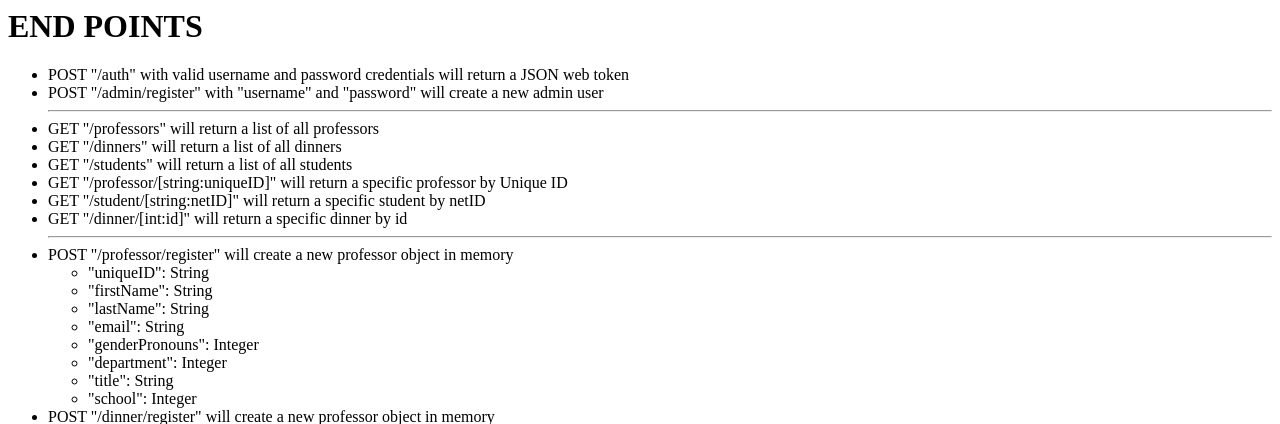
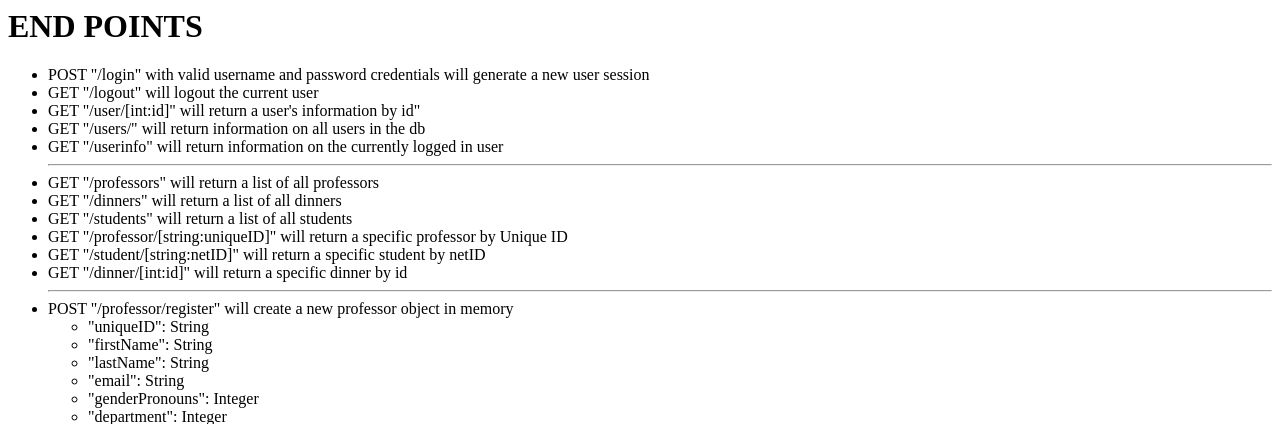
Before and after one commit to lhpc1/Duke-Conversations, a Flask app: page / in a window 1280 px wide. Shown: the top 424 px of the page. Run offline with Flask 2, Linux system fonts and the light colour scheme.

Commit message:
Updated documentation

```diff
--- a/resources/StudentResource.py
+++ b/resources/StudentResource.py
@@ -5,6 +5,9 @@ from flask import Flask, request
 from flask_restful import Resource, reqparse
 from models.StudentModel import StudentModel
 from db import db
+
+from flask_login import login_required
+
 
 class StudentResource(Resource):
 
--- a/templates/index.html
+++ b/templates/index.html
@@ -1,7 +1,10 @@
 <h1> END POINTS </h1>
 <ul>
-  <li> POST "/auth" with valid username and password credentials will return a JSON web token </li>
-  <li> POST "/admin/register" with "username" and "password" will create a new admin user </li>
+  <li> POST "/login" with valid username and password credentials will generate a new user session</li>
+  <li> GET "/logout" will logout the current user</li>
+  <li> GET "/user/[int:id]" will return a user's information by id"</li>
+  <li> GET "/users/" will return information on all users in the db </li>
+  <li> GET "/userinfo" will return information on the currently logged in user </li>
 
   <hr>
 
```
Also changed, not shown: app.py (line endings or trailing spaces).
